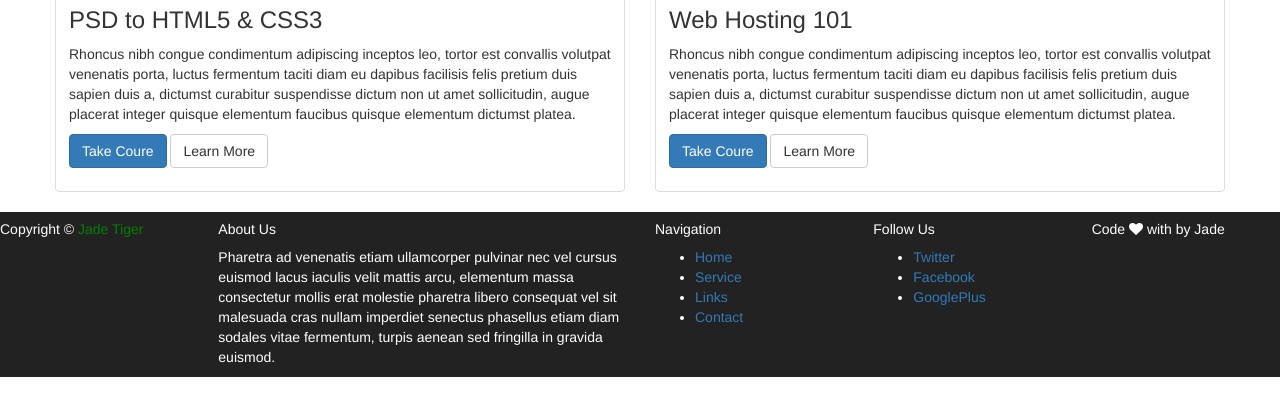
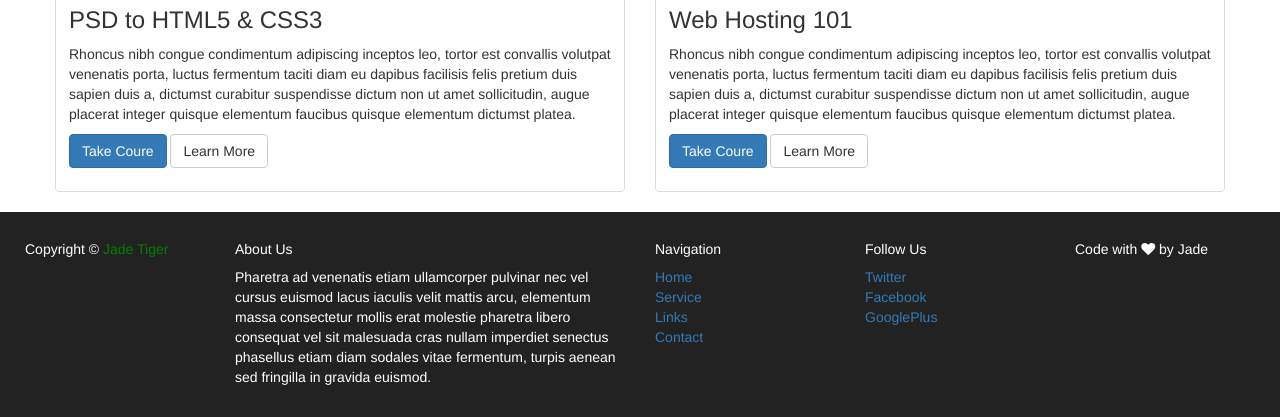
Before and after one commit to jadetiger88/jt-bs-bs3, a plain HTML site: page index.html in a window 1280 px wide. Shown: the part 2574-2991 px from the top of the page. Before the commit the page ends 2951 px from the top, so only its background shows below. Drawn offline with nearby package versions, Linux system fonts and the light colour scheme.

Commit message:
ul, row padding, fa-heart posiion

```diff
--- a/css/style.css
+++ b/css/style.css
@@ -25,10 +25,20 @@ section {
 	width: 100%;
 }
 
-
+ul {
+	padding-left: 0;
+}
+li {
+	text-decoration: none;
+	list-style: none;
+}
 
 footer {
 	color: #fff;
 	background-color: #222222;
 	overflow: auto;
 }
+
+footer .row {
+	margin: 20px 10px;
+}
--- a/index.html
+++ b/index.html
@@ -332,7 +332,7 @@
           </ul>
           </div>
         <div class="col-sm-2">
-          <h5>Code  <i class="fa fa-heart"></i> with by Jade</h5>
+          <h5>Code  with <i class="fa fa-heart"></i> by Jade</h5>
         </div>
       </div>
     </footer>
```
